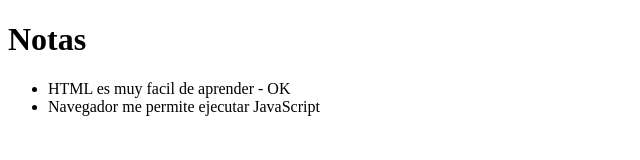
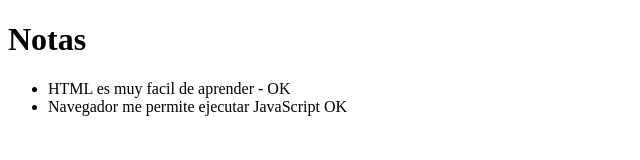
Before and after one commit to maluzur/RepoPrueba, a plain HTML site: page Prueba/index.html in a window 1280 px wide. Shown: the full height of the page, 0-640 px from the left. Drawn offline with Linux system fonts and the light colour scheme.

Commit message:
Ignoro o no

```diff
--- a/Prueba/index.html
+++ b/Prueba/index.html
@@ -8,7 +8,7 @@
         <div id="notas">
             <ul>
                 <li>HTML es muy facil de aprender - OK</li>
-                <li>Navegador me permite ejecutar JavaScript</li>
+                <li>Navegador me permite ejecutar JavaScript OK</li>
             </ul>
         </div>
     </body>
```
